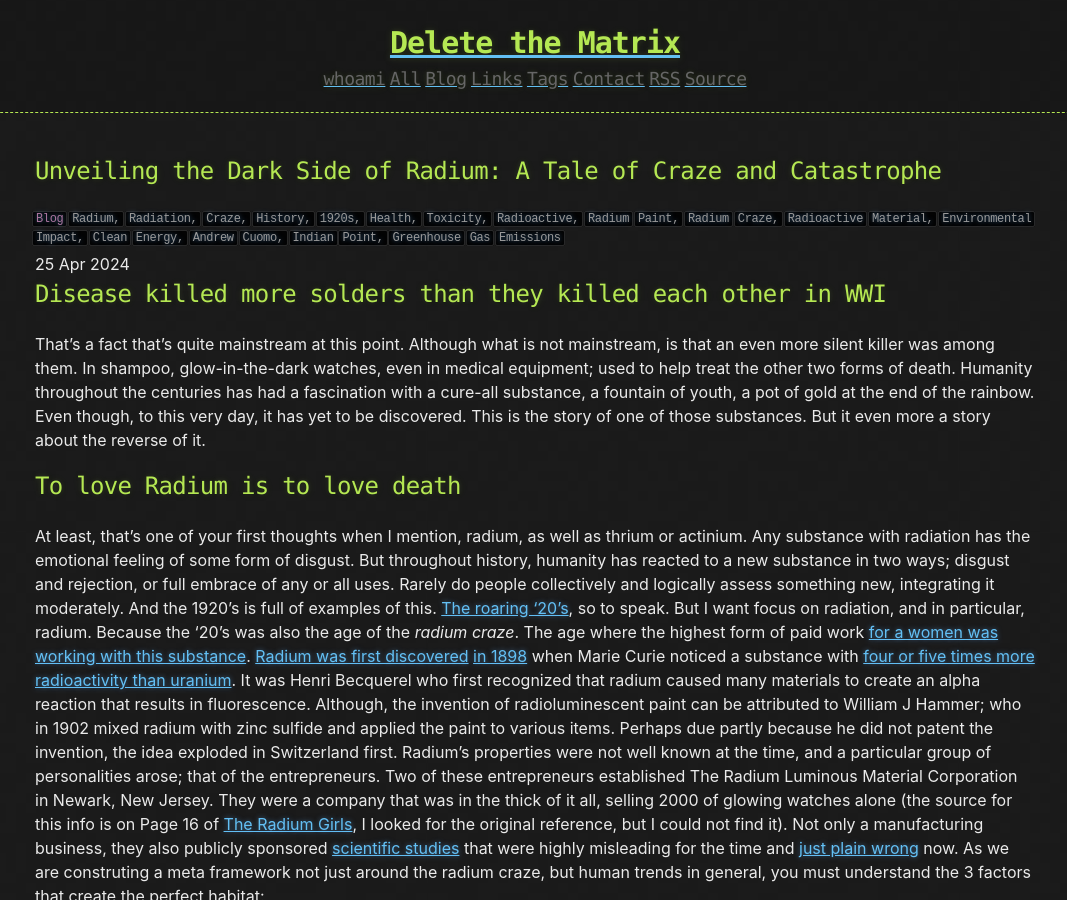
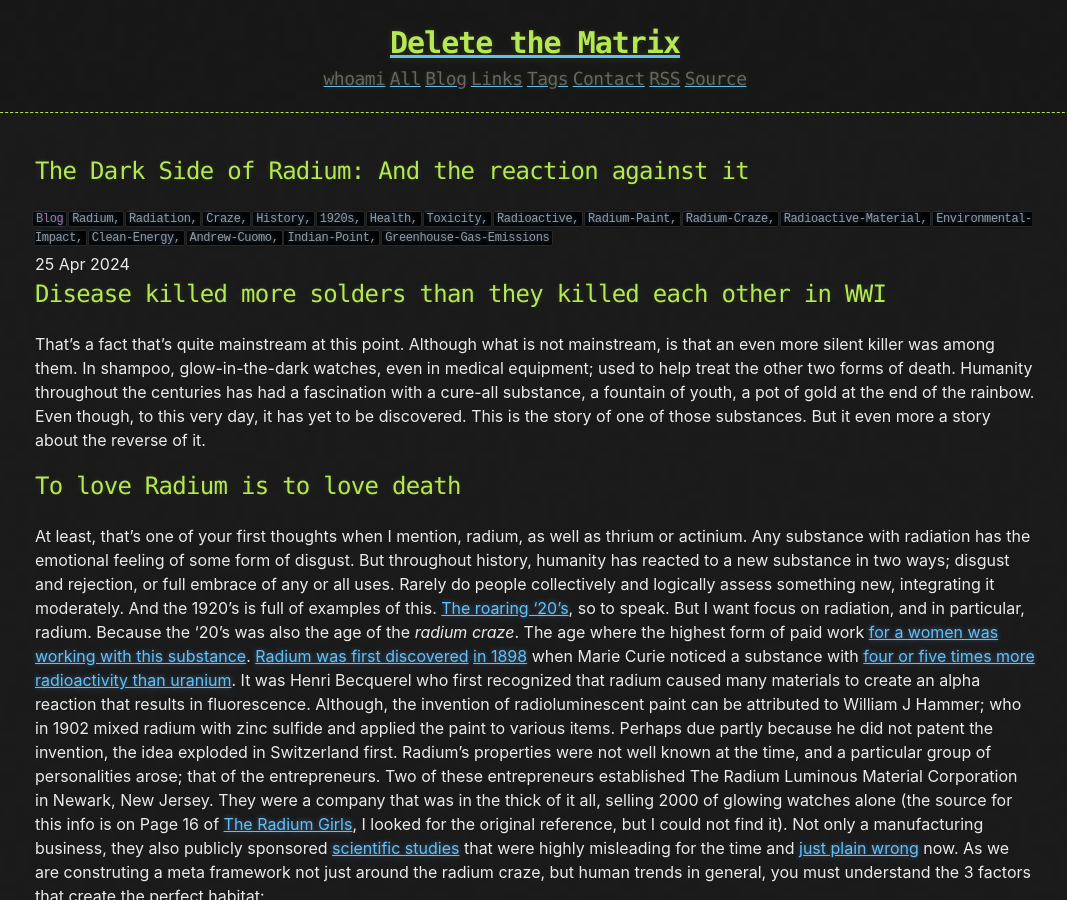
Before and after one commit to CamoCatX/camocatx.github.io, a Jekyll site: the page built from blog/_posts/2024-04-25-reverseradiumcraze.md, in a window 1280 px wide and 900 px high. Shown: the whole window, without its empty margins (105-1172 px from the left). Built offline with Jekyll 4.4.1, drawn with Linux system fonts in a browser that asks for light colours.

Commit message:
Update 2024-04-25-reverseradiumcraze.md

```diff
--- a/blog/_posts/2024-04-25-reverseradiumcraze.md
+++ b/blog/_posts/2024-04-25-reverseradiumcraze.md
@@ -1,6 +1,6 @@
 ---
-title: "Unveiling the Dark Side of Radium: A Tale of Craze and Catastrophe"
-tags: radium, radiation, craze, history, 1920s, health, toxicity, radioactive, radium paint, radium craze, radioactive material, environmental impact, clean energy, Andrew Cuomo, Indian Point, greenhouse gas emissions
+title: "The Dark Side of Radium: And the reaction against it"
+tags: radium, radiation, craze, history, 1920s, health, toxicity, radioactive, radium-paint, radium-craze, radioactive-material, environmental-impact, clean-energy, Andrew-Cuomo, Indian-Point, greenhouse-gas-emissions
 description: Discover the allure and peril of radium in the 1920s, a time marked by enthusiasm and ignorance. Unveil its dark legacy and the repercussions of the reverse-radium craze in modern times.
 published: true
 ---
```
